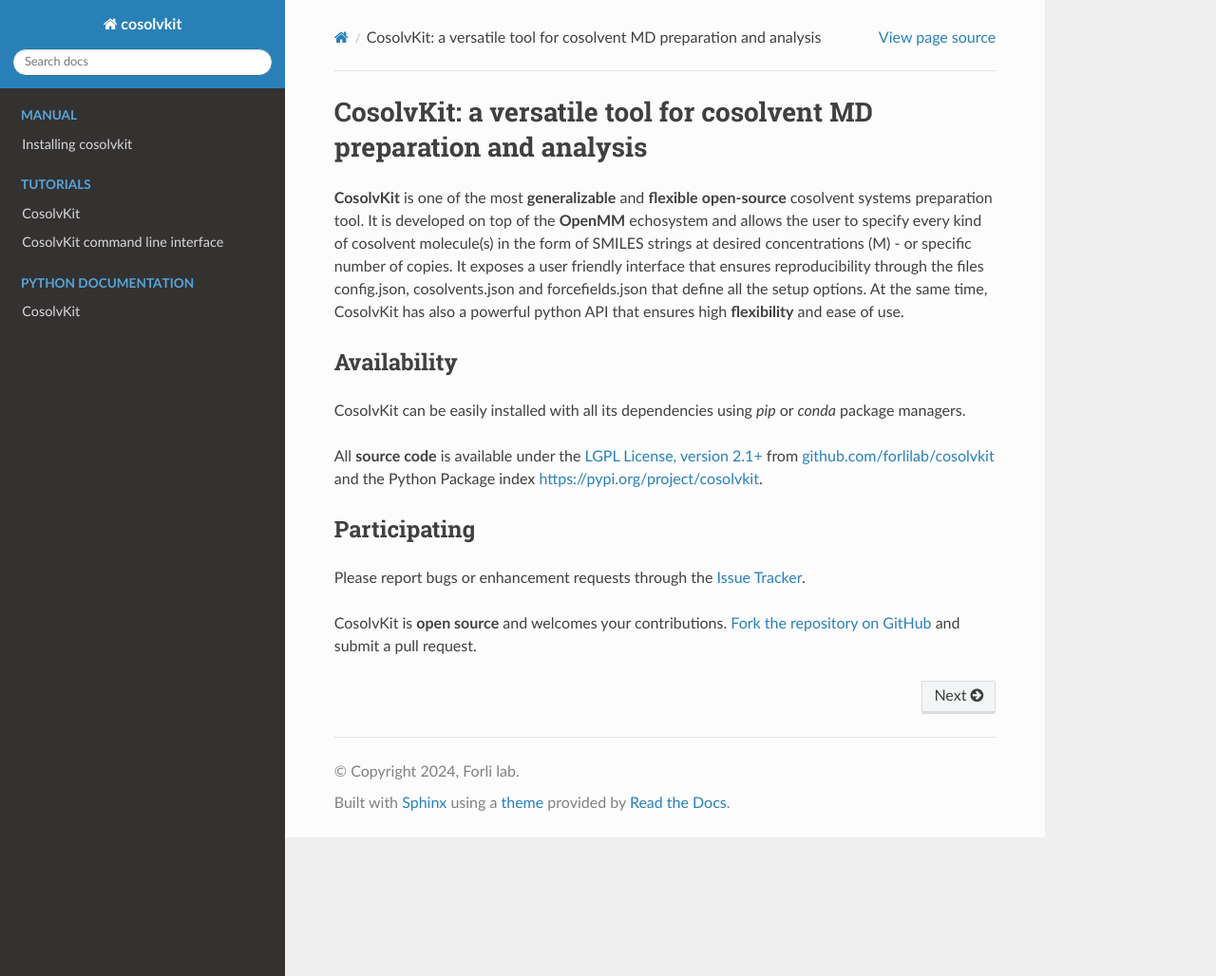
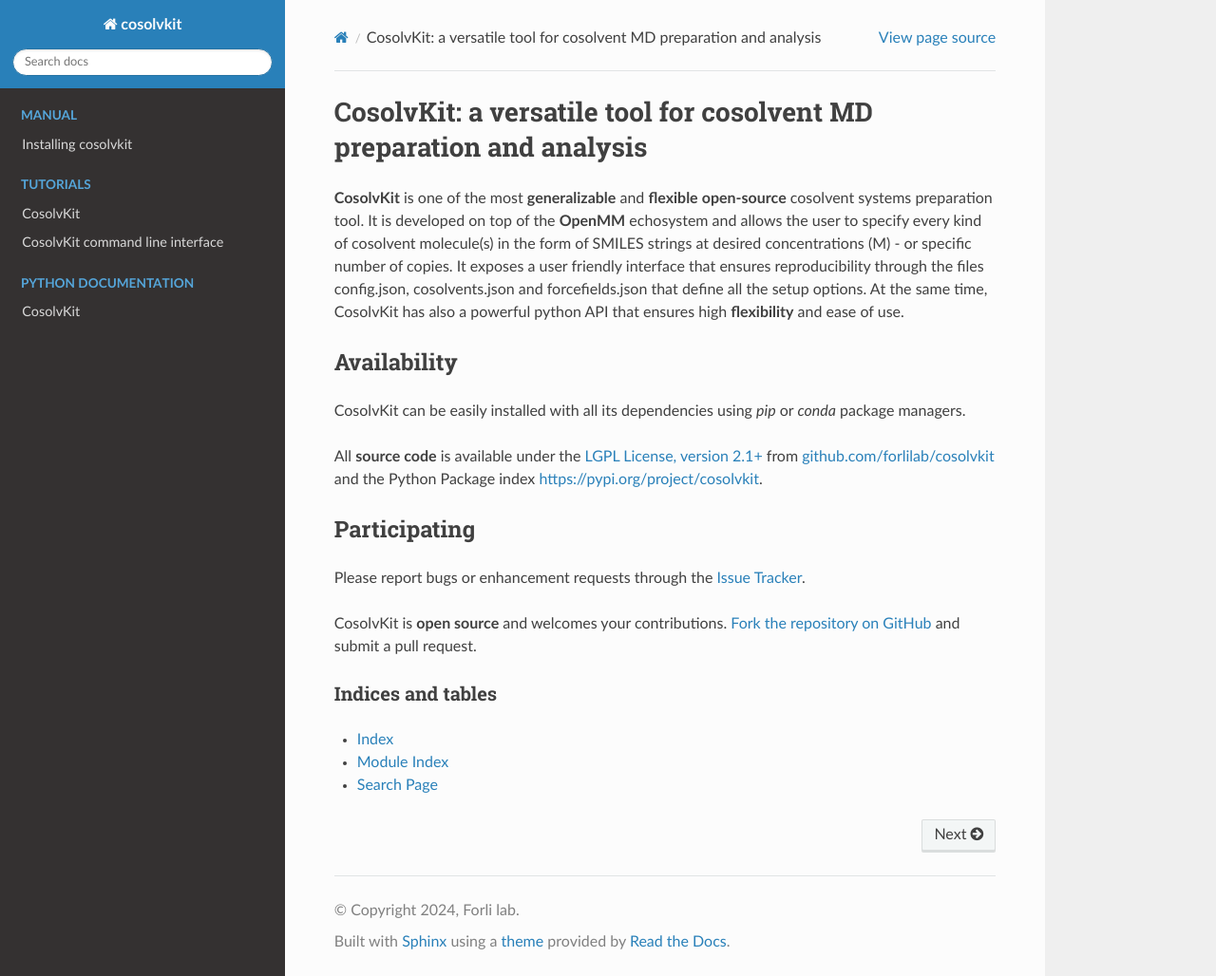
Before and after one commit to forlilab/cosolvkit, a Sphinx documentation site: the page built from docs/source/index.rst, in a window 1280 px wide and 1028 px high. Shown: the whole window at 95% size. Built offline with Sphinx 7.4.7 and the Read the Docs theme 2.0.0, drawn with Linux system fonts in a browser that asks for light colours.

Commit message:
documentation

```diff
--- a/docs/source/cosolvkit.rst
+++ b/docs/source/cosolvkit.rst
@@ -1,3 +1,5 @@
+
+
 CosolvKit
 ================
 
--- a/docs/source/index.rst
+++ b/docs/source/index.rst
@@ -15,6 +15,13 @@
 Please report bugs or enhancement requests through the `Issue Tracker <https://github.com/forlilab/cosolvkit/issues>`_.
 
 CosolvKit is **open source** and welcomes your contributions. `Fork the repository on GitHub <https://github.com/forlilab/cosolvkit>`_ and submit a pull request.
+
+Indices and tables
+********************
+
+* :ref:`genindex`
+* :ref:`modindex`
+* :ref:`search`
 
 .. toctree::
    :maxdepth: 2
```
Also changed, not shown: docs/source/modules.rst (added, +7 -0 lines).
